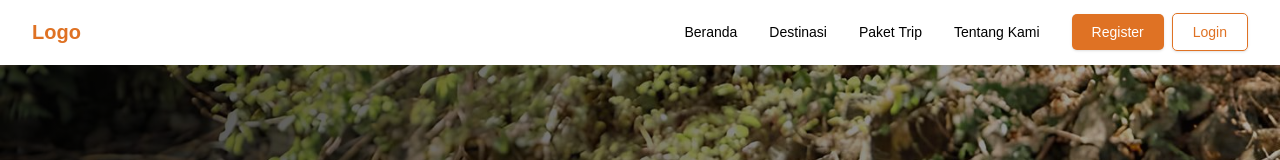
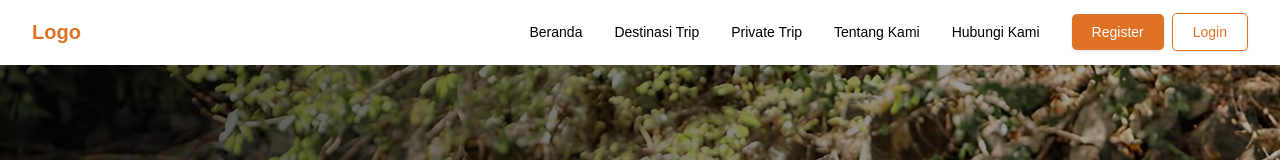
Before and after one commit to RamliWane/lansia-opentrip, a Next.js app: page / in a window 1280 px wide. Shown: the top 160 px of the page. Built offline with nearby package versions, Linux system fonts and the light colour scheme.

Commit message:
fix: add new nav navigation

```diff
--- a/src/components/layout/Navbar.jsx
+++ b/src/components/layout/Navbar.jsx
@@ -16,10 +16,11 @@ export default function Navbar() {
   }, []);
 
   const links = [
-    { name: "Beranda", href: "#beranda" },
-    { name: "Destinasi", href: "#destinasi" },
-    { name: "Paket Trip", href: "#paket" },
-    { name: "Tentang Kami", href: "#tentang" },
+    { name: "Beranda", href: "/" },
+    { name: "Destinasi Trip", href: "/destinasi" },
+    { name: "Private Trip", href: "/private" },
+    { name: "Tentang Kami", href: "/about" },
+    { name: "Hubungi Kami", href: "/contact" },
   ];
 
   return (
```
